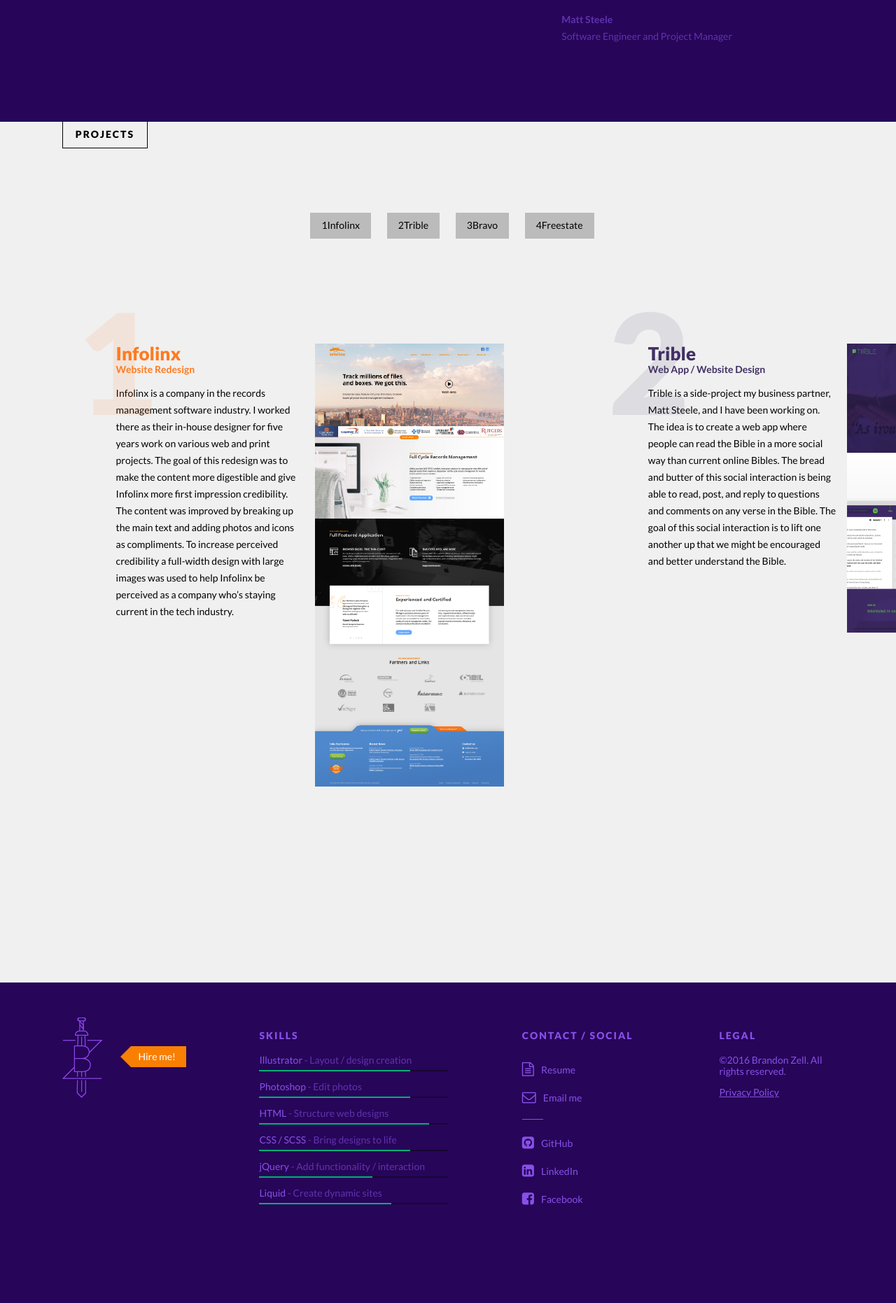
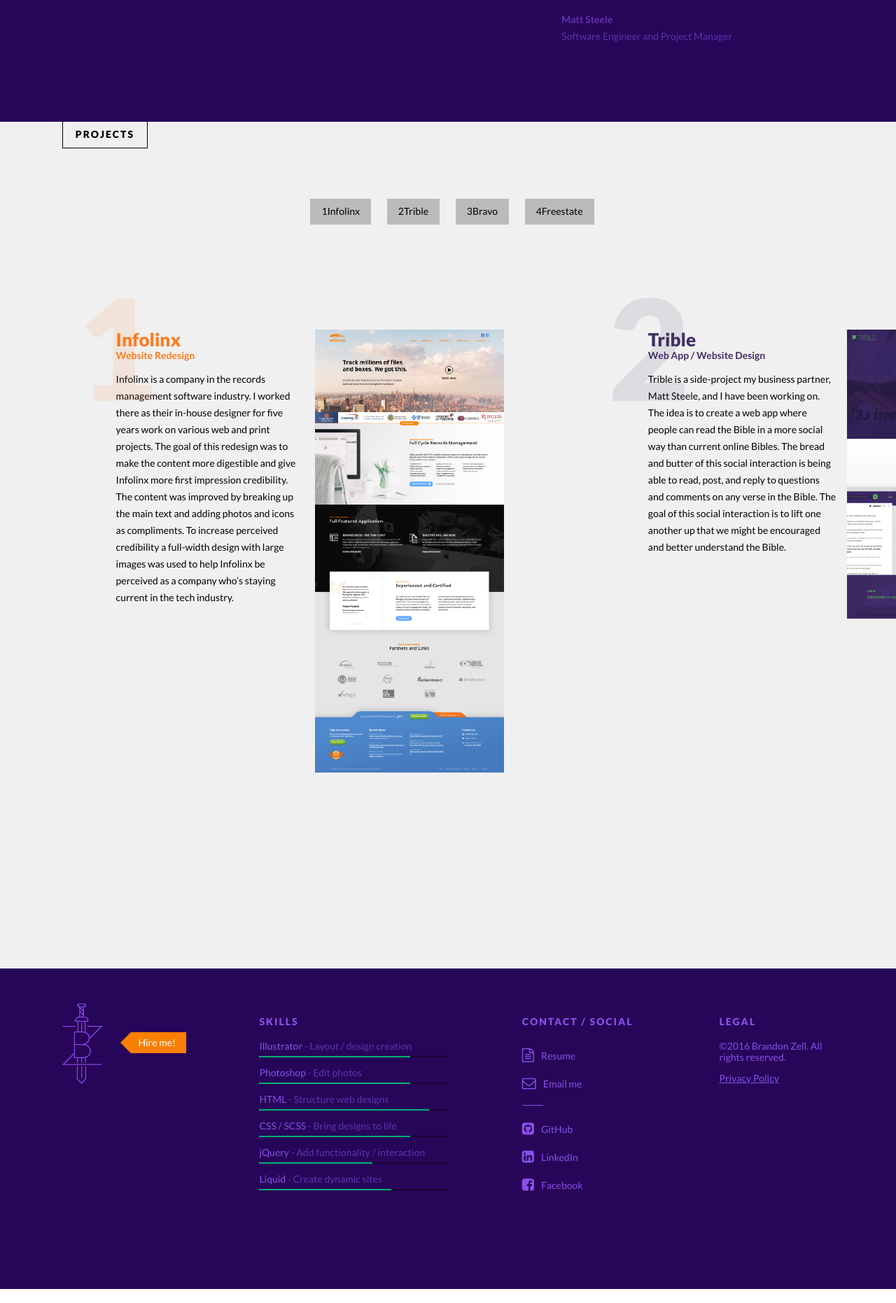
Before and after one commit to bzle/brandonz-me, a Jekyll site: the page built from index.html, in a window 1280 px wide. Shown: the part 935-2797 px from the top of the page at 70% size. Built offline with Jekyll 4.4.1, drawn with Linux system fonts in a browser that asks for light colours; nearby versions of some CDN libraries.

Commit message:
Updated '/css/style.scss' via CloudCannon

```diff
--- a/css/style.scss
+++ b/css/style.scss
@@ -910,7 +910,7 @@
 }
 .projects__nav {
     cursor: default;
-    margin: 120px 0 20px;
+    margin: 100px 0 20px;
     text-align: center;
 }
 .project__link {
```
